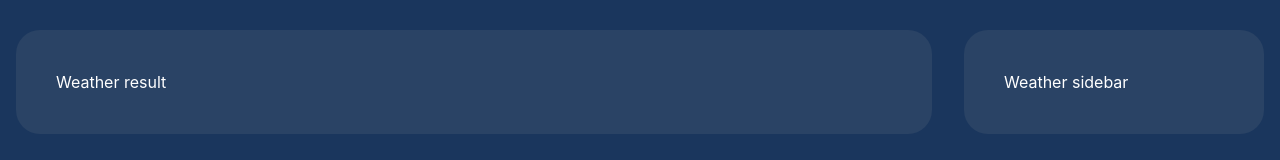
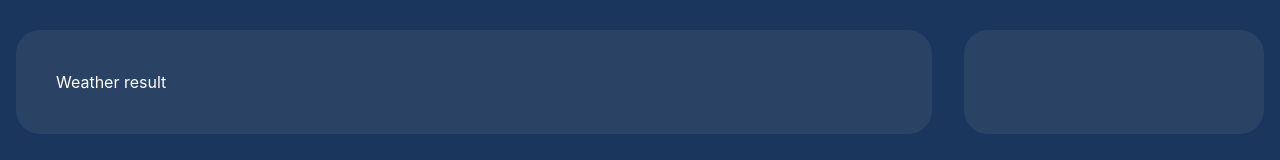
Before and after one commit to washington299/weather-forecast-app, a React (Vite) app: page / in a window 1280 px wide. Shown: the part 199-359 px from the top of the page. Built offline with nearby package versions, Linux system fonts and the light colour scheme.

Commit message:
chore: add and set up recoil

```diff
--- a/package.json
+++ b/package.json
@@ -17,7 +17,8 @@
     "axios": "^0.27.2",
     "framer-motion": "6",
     "react": "^18.2.0",
-    "react-dom": "^18.2.0"
+    "react-dom": "^18.2.0",
+    "recoil": "^0.7.5"
   },
   "devDependencies": {
     "@types/react": "^18.0.17",
--- a/src/components/SearchCity/index.tsx
+++ b/src/components/SearchCity/index.tsx
@@ -8,8 +8,13 @@ import {
 	InputRightElement,
 } from '@chakra-ui/react';
 import { SearchIcon, SunIcon } from '@chakra-ui/icons';
+import { useRecoilState } from 'recoil';
+
+import { cityNameState } from 'state/atoms';
 
 export const SearchCity = () => {
+	const [cityName, setCityName] = useRecoilState(cityNameState);
+
 	return (
 		<Box as="header" my={8} p={10} bg="blue.800" borderRadius="3xl">
 			<HStack alignItems="center" mb={4}>
@@ -18,7 +23,12 @@ export const SearchCity = () => {
 			</HStack>
 
 			<InputGroup>
-				<Input placeholder='Search city' _placeholder={{ color: 'gray.300' }} />
+				<Input
+					placeholder='Search city'
+					_placeholder={{ color: 'gray.300' }}
+					value={cityName}
+					onChange={(e) => setCityName(e.target.value)}
+				/>
 				<InputRightElement children={<SearchIcon color='white' cursor="pointer" />} />
 			</InputGroup>
 		</Box>
--- a/src/components/WeatherSidebar/index.tsx
+++ b/src/components/WeatherSidebar/index.tsx
@@ -1,9 +1,14 @@
 import { Box, Text } from "@chakra-ui/react";
+import { useRecoilValue } from 'recoil';
+
+import { cityNameState } from 'state/atoms';
 
 export const WeatherSidebar = () => {
+	const cityName = useRecoilValue(cityNameState);
+
 	return (
 		<Box w={{ base: 'full', lg: '300px' }} p={10} bg="blue.800" borderRadius="3xl">
-			<Text>Weather sidebar</Text>
+			<Text>{cityName}</Text>
 		</Box>
 	);
 };
--- a/src/main.tsx
+++ b/src/main.tsx
@@ -2,6 +2,7 @@ import React from 'react';
 import ReactDOM from 'react-dom/client';
 import { ChakraProvider } from '@chakra-ui/react';
 import { QueryClient, QueryClientProvider } from '@tanstack/react-query';
+import { RecoilRoot } from 'recoil';
 
 import App from 'App';
 
@@ -13,7 +14,9 @@ ReactDOM.createRoot(document.getElementById('root') as HTMLElement).render(
   <React.StrictMode>
 		<QueryClientProvider client={queryClient}>
 			<ChakraProvider theme={theme}>
-				<App />
+				<RecoilRoot>
+					<App />
+				</RecoilRoot>
 			</ChakraProvider>
 		</QueryClientProvider>
   </React.StrictMode>
--- /dev/null
+++ b/src/state/atoms.ts
@@ -0,0 +1,6 @@
+import { atom } from 'recoil';
+
+export const cityNameState = atom({
+	key: 'cityNameState',
+	default: '',
+});
```
Also changed, not shown: 1 other file (tests, documents, lock files or other folders).
